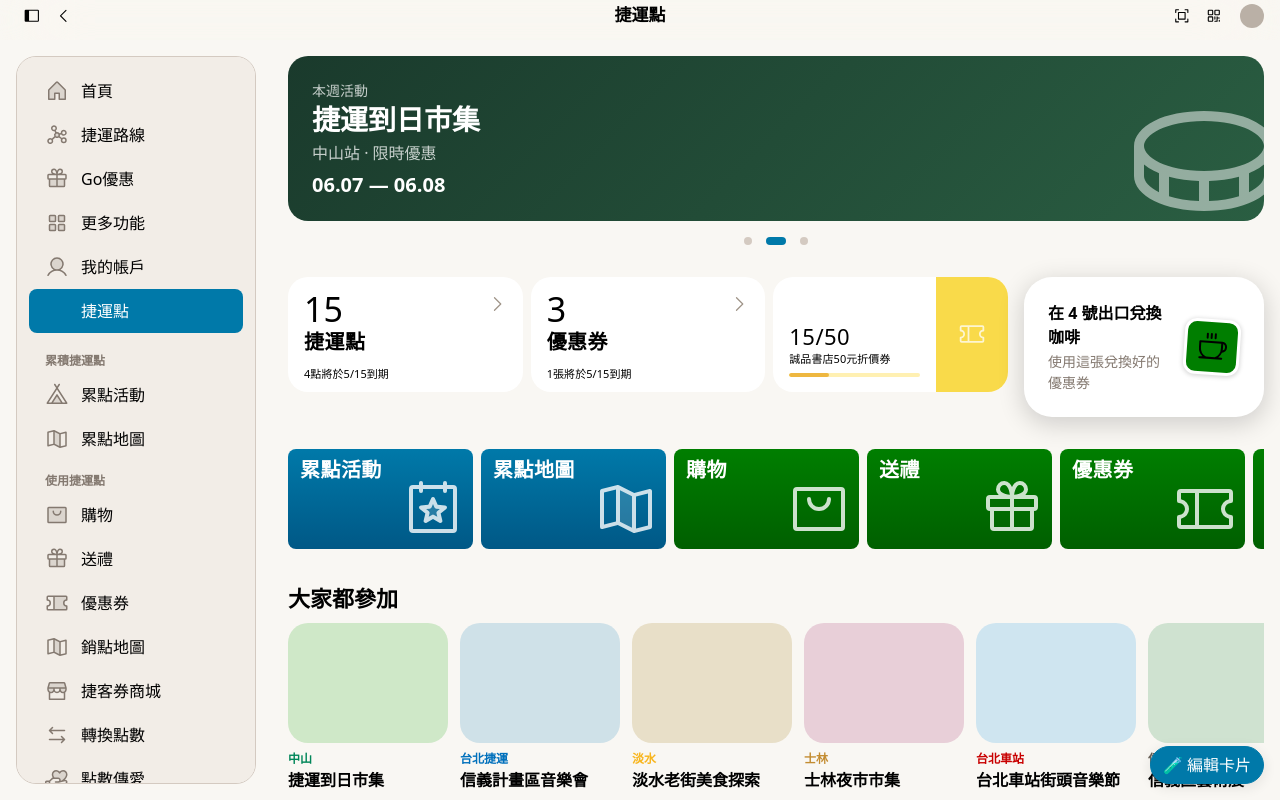
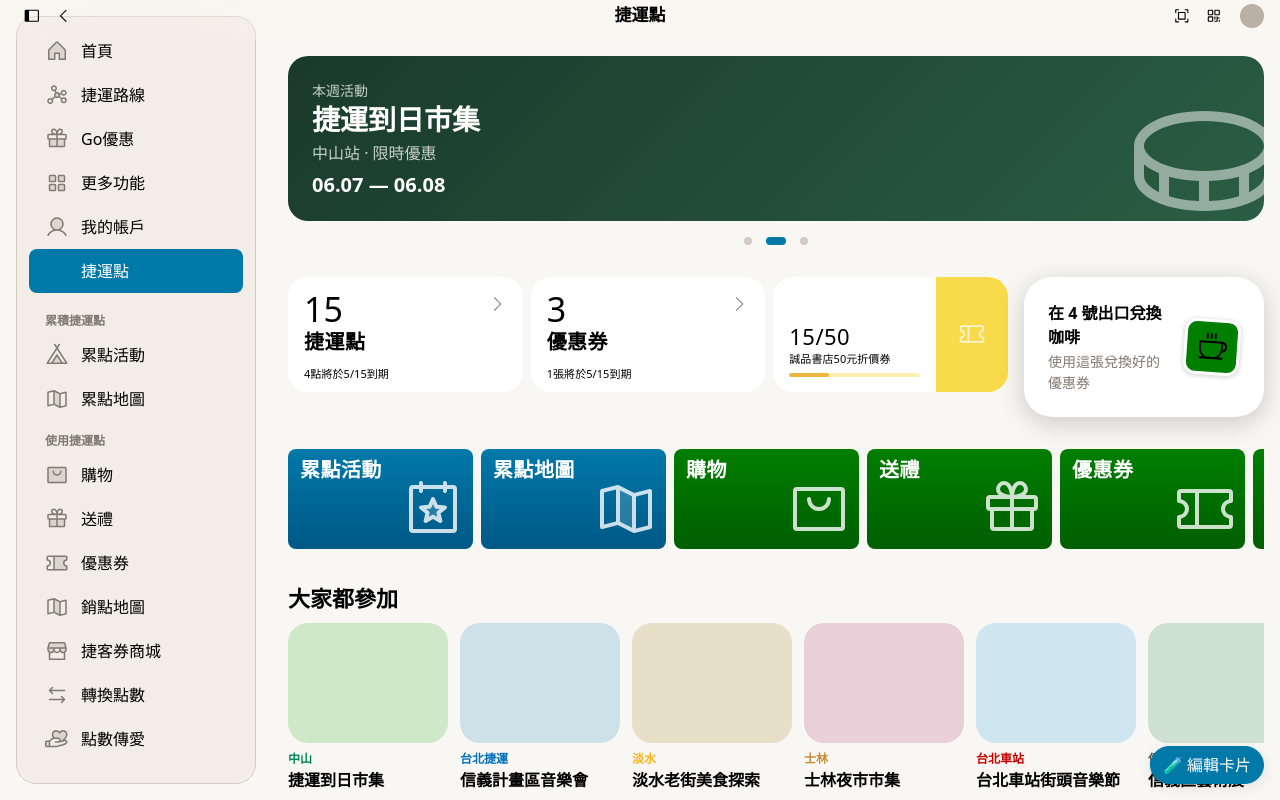
Before and after one commit to i27363236/2026hackathon, a Vue app: page /#/ in a window 1280 px wide. Built offline with nearby package versions, Linux system fonts and the light colour scheme.

Commit message:
調整 ToolbarButton 的預設大小為 44

```diff
--- a/src/components/AppSidebar.vue
+++ b/src/components/AppSidebar.vue
@@ -34,7 +34,7 @@ const usePointNav = [
 <template>
   <nav
     class="app-sidebar flex-column flex-shrink-0 bg-body-tertiary border rounded-4"
-    :class="{ 'is-open': open }" style="margin-top: 3.5rem;"
+    :class="{ 'is-open': open }"
   >
     <ul class="nav nav-pills flex-column p-4">
       <li v-for="item in mainNav" :key="item.label" class="nav-item">
--- a/src/components/ToolbarButton.vue
+++ b/src/components/ToolbarButton.vue
@@ -5,7 +5,7 @@ defineProps({
   icon: { type: String, required: true },
   ariaLabel: { type: String, required: true },
   variant: { type: String, default: 'light' },
-  size: { type: Number, default: 40 },
+  size: { type: Number, default: 44 },
 })
 
 defineEmits(['click'])
```
